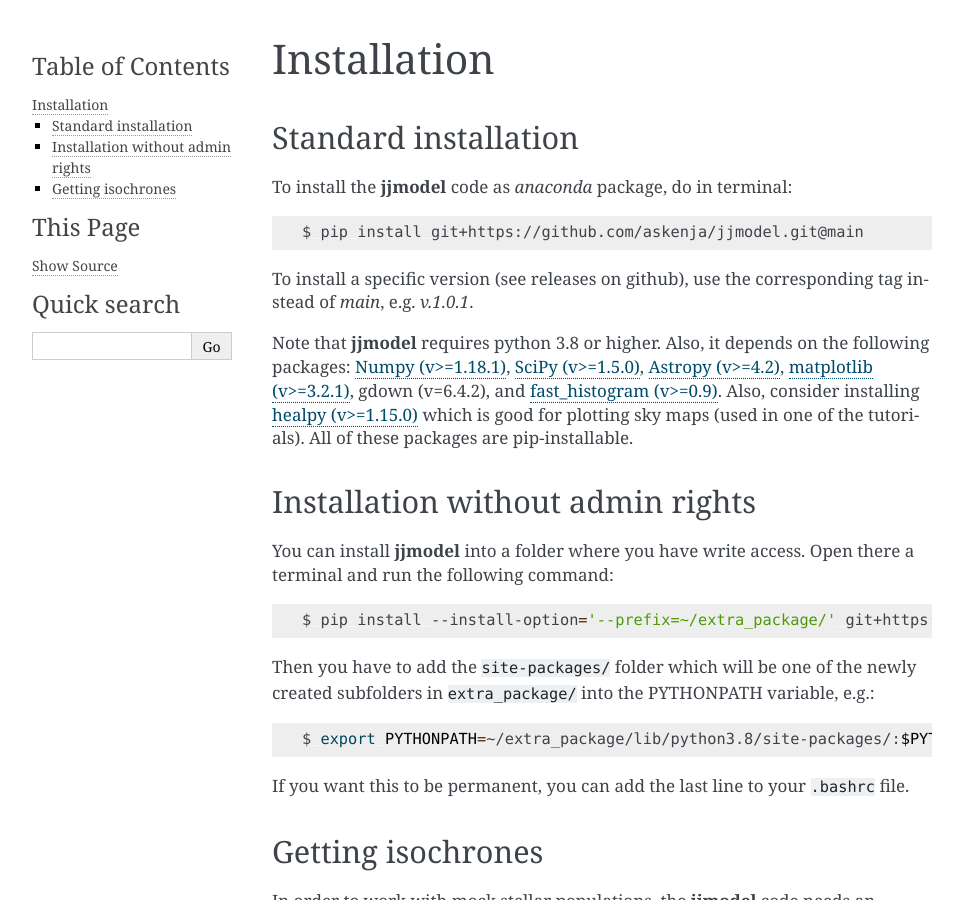
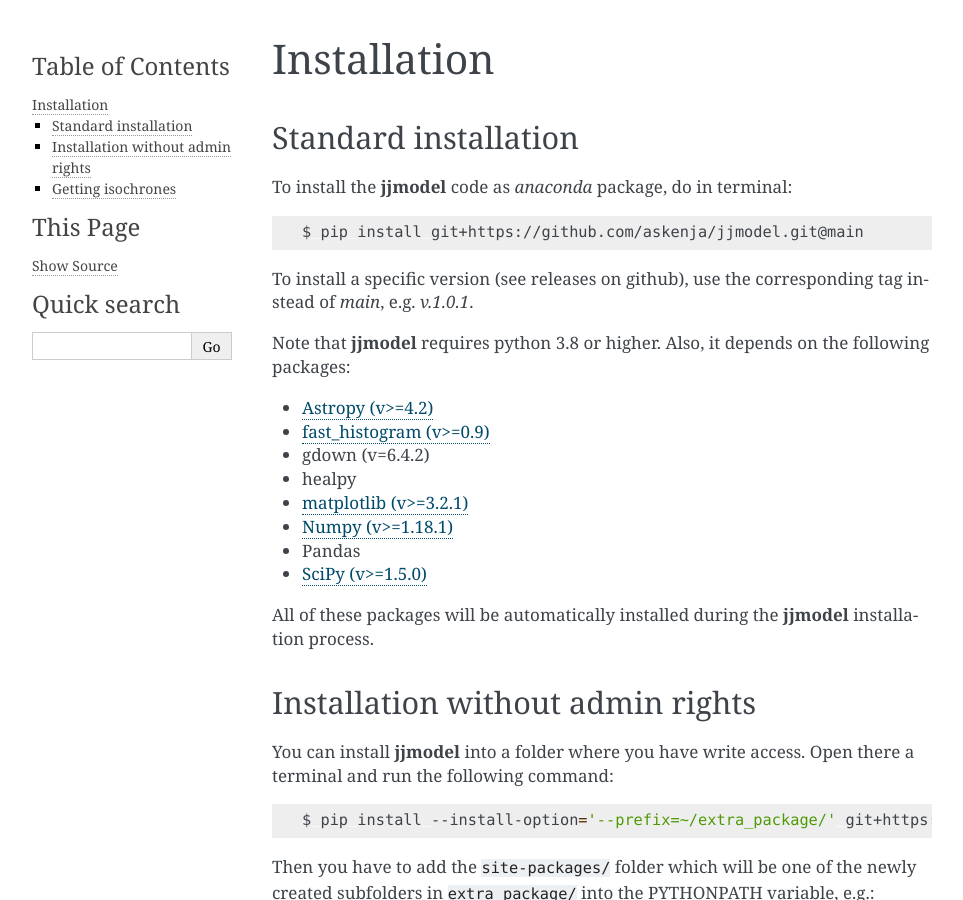
Before and after one commit to askenja/jjmodel, a Sphinx documentation site: the page built from jjmodel/docs/source/installation.rst, in a window 1280 px wide and 900 px high. Shown: the whole window, without its empty margins (148-1111 px from the left). Built offline with Sphinx 7.4.7, drawn with Linux system fonts in a browser that asks for light colours.

```diff
--- a/jjmodel/docs/source/acknowledgements.rst
+++ b/jjmodel/docs/source/acknowledgements.rst
@@ -9,7 +9,7 @@ Acknowledgements
 
 If you use the **jjmodel** code in your work, please cite our paper describing the generalised version of the JJ model - `Sysoliatina and Just (2022), Towards a fully consistent Milky Way disk model. V. The disk model for 4-14 kpc <https://ui.adsabs.harvard.edu/abs/2022A%26A...666A.130S/abstract>`_.
 
-If you use the JJ model to simulate white dwarf population, please cite our latest work `Sysoliatina and Vani (in prep), The full Gaia colour--magnitude diagram with white dwarfs reveals a declining Milky Way star formation history`_ (link will be added soon).
+If you use the JJ model to simulate white dwarf population, please cite our latest work `Sysoliatina and Vani (in prep), The full Gaia colour--magnitude diagram with white dwarfs reveals a declining Milky Way star formation history` (link will be added soon).
 
 
 Optionally, cite some of our other papers:
--- a/jjmodel/docs/source/installation.rst
+++ b/jjmodel/docs/source/installation.rst
@@ -20,11 +20,17 @@ To install the **jjmodel** code as *anaconda* package, do in terminal:
 To install a specific version (see releases on github), use the corresponding tag instead of *main*, e.g. *v.1.0.1*.
 
 Note that **jjmodel** requires python 3.8 or higher. Also, it depends on the following packages:
-`Numpy (v>=1.18.1) <https://numpy.org/>`_, `SciPy (v>=1.5.0) <http://www.scipy.org/>`_,
-`Astropy (v>=4.2) <http://www.astropy.org/>`_, `matplotlib (v>=3.2.1) <http://matplotlib.sourceforge.net/>`_,
-gdown (v=6.4.2), and `fast_histogram (v>=0.9) <https://github.com/astrofrog/fast-histogram>`_. Also, consider installing
-`healpy (v>=1.15.0) <https://healpy.readthedocs.io/en/latest/>`_ which is good for plotting sky maps
-(used in one of the tutorials). All of these packages are pip-installable.
+
+- `Astropy (v>=4.2) <http://www.astropy.org/>`_
+- `fast_histogram (v>=0.9) <https://github.com/astrofrog/fast-histogram>`_
+- gdown (v=6.4.2)
+- healpy
+- `matplotlib (v>=3.2.1) <http://matplotlib.sourceforge.net/>`_
+- `Numpy (v>=1.18.1) <https://numpy.org/>`_
+- Pandas
+- `SciPy (v>=1.5.0) <http://www.scipy.org/>`_
+
+All of these packages will be automatically installed during the **jjmodel** installation process.
 
 
 Installation without admin rights
```
Also changed, not shown: jjmodel/docs/requirements.txt (+6 -1 lines), setup.py (+11 -0 lines), 8 other files.
